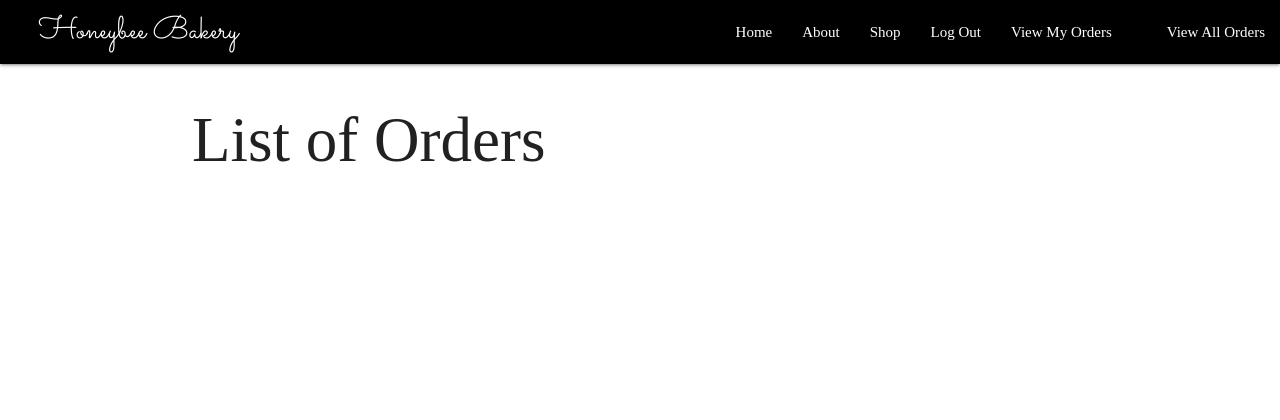
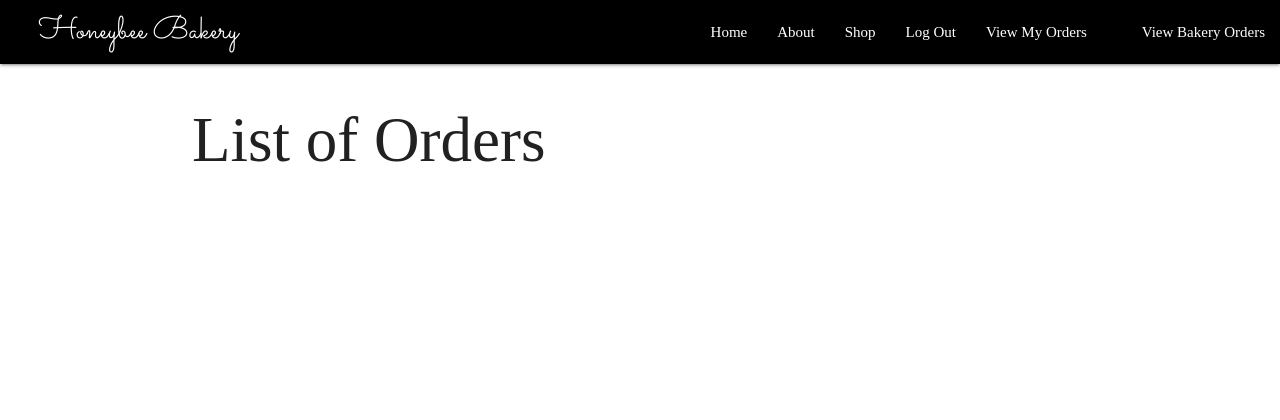
Before and after one commit to amanda-3329/Python-Bakery-Project, a Django app: page /order/admin_order in a window 1280 px wide. Shown: the top 420 px of the page. Run offline with Django 3.2, Linux system fonts and the light colour scheme; the visitor is signed in with stand-in values (Sample User, id 1); data that the repository does not hold is empty.

Commit message:
added Readme and Changed verbiage on Admin link in NavBar

```diff
--- a/main_app/templates/base.html
+++ b/main_app/templates/base.html
@@ -36,7 +36,7 @@
           <li><a href="{%url 'signup' %}">Sign Up</a></li>
           {% endif %}
            {% if 'auth.view_group' in perms %}
-        <li><a href="{% url 'admin_order' %}" class="left">View All Orders</a></li>
+        <li><a href="{% url 'admin_order' %}" class="left">View Bakery Orders</a></li>
             {% endif %}
 
 
--- a/main_app/templates/registration/login.html
+++ b/main_app/templates/registration/login.html
@@ -6,7 +6,7 @@
 <form method="post" action"{% url 'login' %}">
 {% csrf_token %}
 {{ form.as_p }}
-<input type="submit" class="btn grey" value="log in">
+<input type="submit" class="btn light-green darken-4" value="log in">
 <input type="hidden" name="next" value="{{ next }}">
 </form>
 
```
Also changed, not shown: main_app/static/css/style.css (+2 -13 lines), main_app/templates/registration/README.md (added).
